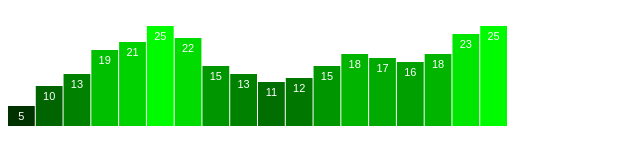
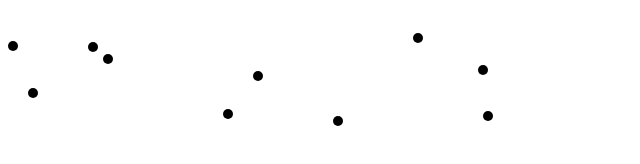
Before and after one commit to jzoller/d3_tut, a plain HTML site: page index.html in a window 1280 px wide. Shown: the whole page, without its empty margins (0-640 px from the left). Drawn offline with Linux system fonts and the light colour scheme.

Commit message:
removed barchart and started scatterplot

```diff
--- a/index.html
+++ b/index.html
@@ -24,8 +24,18 @@
                 d3.rgb("#9400D3"), //darkviolet
                 d3.rgb("#D3D3D3") //lightgrey
                 ];
-            var dataset = [5, 10, 13, 19, 21, 25, 22, 15, 13,
-             11, 12, 15, 18, 17, 16, 18, 23, 25];
+            var dataset = [
+                [5, 20],
+                [480, 90],
+                [250, 50],
+                [100, 33],
+                [330, 95],
+                [410, 12],
+                [475, 44],
+                [25, 67],
+                [85, 21],
+                [220, 88]
+            ];
 
             var w = 500;
             var h = 100;
@@ -39,41 +49,17 @@
                 .append("svg")
                 .attr("width", w)
                 .attr("height", h);
-            svg.selectAll("rect")
+            svg.selectAll("circle")
                 .data(dataset)
                 .enter()
-                .append("rect")
-                .attr("x", function(d, i) {
-                    return i * (w / dataset.length);
+                .append("circle")
+                .attr("cx", function(d) {
+                    return d[0];
                 })
-                .attr("y", function(d) {
-                    return h - d * 4;
+                .attr("cy", function(d) {
+                    return d[1];
                 })
-                .attr("width", w / dataset.length - 1)
-                .attr("height", function(d) {
-                    return d * 4;
-                })
-                .attr("fill", function(d) {
-                    // return "rgb(0, 0, " + (d * 10) + ")";
-                    return "rgb(0, " + (d * 10).toString() + ", 0)";
-                });
-            svg.selectAll("text")
-                .data(dataset)
-                .enter()
-                .append("text")
-                .text(function(d) {
-                    return d;
-                })
-                .attr("x", function(d, i) {
-                    return i * (w / dataset.length) + (w / dataset.length - barPadding) / 2;
-                })
-                .attr("y", function(d) {
-                    return h - (d * 4) + 14;
-                })
-                .attr("font-family", "sans-serif")
-                .attr("font-size", "11px")
-                .attr("fill", "white")
-                .attr("text-anchor", "middle");
+                .attr("r", 5);
         </script>
     </body>
 </html>
```
